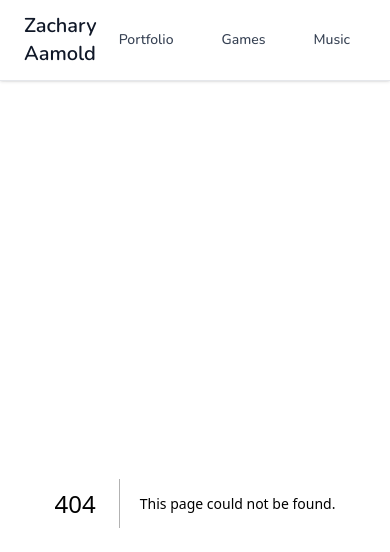
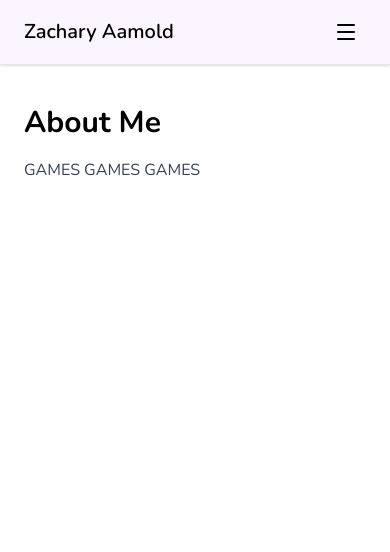
Before and after one commit to zaamold/zaamold-website, a Next.js app: page /games in a window 390 px wide. Before the commit this address had no page. Shown: the top 552 px of the page. Built offline with nearby package versions, Linux system fonts and the light colour scheme.

Commit message:
Improved header with mobile menu and updated style

```diff
--- a/components/ui/animations.css
+++ b/components/ui/animations.css
@@ -1,7 +1,3 @@
-@tailwind base;
-@tailwind components;
-@tailwind utilities;
-
 @keyframes rotate-slow {
   from {
     transform: rotate(0deg);
--- a/components/ui/header.js
+++ b/components/ui/header.js
@@ -1,38 +1,85 @@
 "use client";
 
 import Link from "next/link";
+import { usePathname } from "next/navigation";
+import { useState } from "react";
+import { Menu, X } from "lucide-react"; // for hamburger icon
 
 export default function Header() {
+  const pathname = usePathname();
+  const [menuOpen, setMenuOpen] = useState(false);
+
+  const navItems = [
+    { name: "Portfolio", href: "/portfolio" },
+    { name: "Games", href: "/games" },
+    { name: "Music", href: "/music" },
+  ];
+
   return (
-    <header className="sticky top-0 left-0 w-full bg-white/80 backdrop-blur-md border-b border-gray-200 shadow-sm z-50">
+    <header className="sticky top-0 left-0 w-full bg-purple-50 backdrop-blur-md border-b border-gray-200 shadow-sm z-50">
       <div className="max-w-6xl mx-auto px-6 py-3 flex justify-between items-center">
         {/* Logo / Site name */}
-        <Link href="/" className="text-xl font-semibold text-gray-900 hover:text-blue-600 transition-colors">
+        <Link
+          href="/"
+          className="text-xl font-semibold hover:text-purple-700 transition-colors"
+        >
           Zachary Aamold
         </Link>
 
-        {/* Navigation buttons */}
-        <nav className="flex space-x-4">
-          <Link
-            href="/portfolio"
-            className="px-4 py-2 rounded-md text-sm font-medium text-gray-700 hover:bg-blue-100 hover:text-blue-700 transition-all"
-          >
-            Portfolio
-          </Link>
-          <Link
-            href="/games"
-            className="px-4 py-2 rounded-md text-sm font-medium text-gray-700 hover:bg-blue-100 hover:text-blue-700 transition-all"
-          >
-            Games
-          </Link>
-          <Link
-            href="/music"
-            className="px-4 py-2 rounded-md text-sm font-medium text-gray-700 hover:bg-blue-100 hover:text-blue-700 transition-all"
-          >
-            Music
-          </Link>
+        {/* Desktop Nav */}
+        <nav className="md:flex hidden space-x-4">
+          {navItems.map((item) => {
+            const isActive = pathname === item.href;
+            return (
+              <Link
+                key={item.href}
+                href={item.href}
+                className={`px-4 py-2 rounded-md text-sm font-medium transition-all ${
+                  isActive
+                    ? "bg-purple-700 text-white shadow-sm"
+                    : "hover:bg-purple-100 hover:text-purple-700"
+                }`}
+              >
+                {item.name}
+              </Link>
+            );
+          })}
         </nav>
+
+        {/* Mobile Menu Button */}
+        <button
+          className="md:hidden p-2 rounded-md hover:bg-gray-100"
+          onClick={() => setMenuOpen(!menuOpen)}
+        >
+          {menuOpen ? <X size={24} /> : <Menu size={24} />}
+        </button>
       </div>
+
+      {/* Mobile Menu Dropdown */}
+      {menuOpen && (
+        <nav className="md:hidden bg-white border-t border-gray-200 shadow-inner">
+          <ul className="flex flex-col">
+            {navItems.map((item) => {
+              const isActive = pathname === item.href;
+              return (
+                <li key={item.href}>
+                  <Link
+                    href={item.href}
+                    onClick={() => setMenuOpen(false)} // close menu on click
+                    className={`block px-6 py-3 text-sm font-medium transition-all ${
+                      isActive
+                        ? "bg-purple-700 text-white"
+                        : "hover:bg-purple-100 hover:text-purple-700"
+                    }`}
+                  >
+                    {item.name}
+                  </Link>
+                </li>
+              );
+            })}
+          </ul>
+        </nav>
+      )}
     </header>
   );
 }
--- /dev/null
+++ b/src/app/games/page.js
@@ -0,0 +1,10 @@
+export default function AboutPage() {
+    return (
+      <div className="max-w-3xl mx-auto mt-10 px-6">
+        <h1 className="text-3xl font-bold mb-4">About Me</h1>
+        <p className="text-gray-700 leading-relaxed">
+          GAMES GAMES GAMES
+        </p>
+      </div>
+    );
+  }
--- /dev/null
+++ b/src/app/music/page.js
@@ -0,0 +1,10 @@
+export default function AboutPage() {
+    return (
+      <div className="max-w-3xl mx-auto mt-10 px-6">
+        <h1 className="text-3xl font-bold mb-4">About Me</h1>
+        <p className="text-gray-700 leading-relaxed">
+          MUSIC MUSIC MUSIC
+        </p>
+      </div>
+    );
+  }
```
Also changed, not shown: package.json (+6 -5 lines), src/app/globals.css (+8 -0 lines), 1 other file (tests, documents, lock files or other folders).
